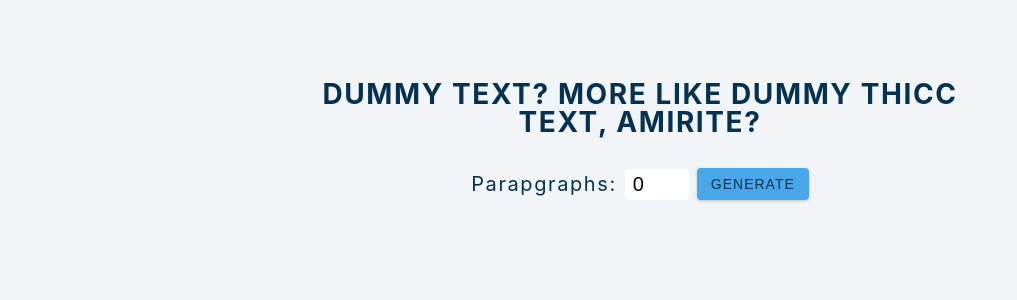
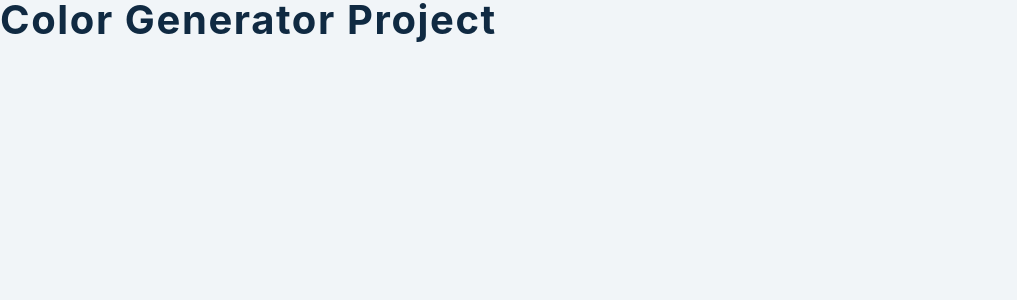
Before and after one commit to babai-1991/ReactProject-Basic, a React (Create React App) app: page / in a window 1280 px wide. Shown: the top 300 px of the page, without its empty margins (0-1017 px from the left). Built offline with nearby package versions, Linux system fonts and the light colour scheme; the HTML template or start-up script is replaced by a standard one.

Commit message:
09-color generator

```diff
--- a/package.json
+++ b/package.json
@@ -10,6 +10,7 @@
     "react-dom": "^17.0.1",
     "react-icons": "^4.2.0",
     "react-scripts": "4.0.0",
+    "values.js": "^2.0.0",
     "web-vitals": "^0.2.4"
   },
   "scripts": {
--- /dev/null
+++ b/src/9-ColorGenerator/App.js
@@ -0,0 +1,11 @@
+import React, { useState } from 'react';
+import SingleColor from './SingleColor';
+import './index.css';
+
+// import Values from 'values.js';
+
+function App() {
+	return <h2>color generator project</h2>;
+}
+
+export default App;
--- /dev/null
+++ b/src/9-ColorGenerator/SingleColor.js
@@ -0,0 +1,8 @@
+import React, { useState, useEffect } from 'react'
+import rgbToHex from './utils'
+
+const SingleColor = () => {
+  return <h4>single color</h4>
+}
+
+export default SingleColor
--- /dev/null
+++ b/src/9-ColorGenerator/index.css
@@ -0,0 +1,216 @@
+/*
+===============
+Variables
+===============
+*/
+
+:root {
+  /* dark shades of primary color*/
+  --clr-primary-1: hsl(205, 86%, 17%);
+  --clr-primary-2: hsl(205, 77%, 27%);
+  --clr-primary-3: hsl(205, 72%, 37%);
+  --clr-primary-4: hsl(205, 63%, 48%);
+  /* primary/main color */
+  --clr-primary-5: hsl(205, 78%, 60%);
+  /* lighter shades of primary color */
+  --clr-primary-6: hsl(205, 89%, 70%);
+  --clr-primary-7: hsl(205, 90%, 76%);
+  --clr-primary-8: hsl(205, 86%, 81%);
+  --clr-primary-9: hsl(205, 90%, 88%);
+  --clr-primary-10: hsl(205, 100%, 96%);
+  /* darkest grey - used for headings */
+  --clr-grey-1: hsl(209, 61%, 16%);
+  --clr-grey-2: hsl(211, 39%, 23%);
+  --clr-grey-3: hsl(209, 34%, 30%);
+  --clr-grey-4: hsl(209, 28%, 39%);
+  /* grey used for paragraphs */
+  --clr-grey-5: hsl(210, 22%, 49%);
+  --clr-grey-6: hsl(209, 23%, 60%);
+  --clr-grey-7: hsl(211, 27%, 70%);
+  --clr-grey-8: hsl(210, 31%, 80%);
+  --clr-grey-9: hsl(212, 33%, 89%);
+  --clr-grey-10: hsl(210, 36%, 96%);
+  --clr-white: #fff;
+  --clr-red-dark: hsl(360, 67%, 44%);
+  --clr-red-light: hsl(360, 71%, 66%);
+  --clr-green-dark: hsl(125, 67%, 44%);
+  --clr-green-light: hsl(125, 71%, 66%);
+  --clr-black: #222;
+  --transition: all 0.3s linear;
+  --spacing: 0.1rem;
+  --radius: 0.25rem;
+  --light-shadow: 0 5px 15px rgba(0, 0, 0, 0.1);
+  --dark-shadow: 0 5px 15px rgba(0, 0, 0, 0.2);
+  --max-width: 1170px;
+  --fixed-width: 620px;
+}
+/*
+===============
+Global Styles
+===============
+*/
+
+*,
+::after,
+::before {
+  margin: 0;
+  padding: 0;
+  box-sizing: border-box;
+}
+body {
+  font-family: -apple-system, BlinkMacSystemFont, 'Segoe UI', Roboto, Oxygen,
+    Ubuntu, Cantarell, 'Open Sans', 'Helvetica Neue', sans-serif;
+  background: var(--clr-grey-10);
+  color: var(--clr-grey-1);
+  line-height: 1.5;
+  font-size: 0.875rem;
+}
+ul {
+  list-style-type: none;
+}
+a {
+  text-decoration: none;
+}
+h1,
+h2,
+h3,
+h4 {
+  letter-spacing: var(--spacing);
+  text-transform: capitalize;
+  line-height: 1.25;
+  margin-bottom: 0.75rem;
+}
+h1 {
+  font-size: 3rem;
+}
+h2 {
+  font-size: 2rem;
+}
+h3 {
+  font-size: 1.25rem;
+}
+h4 {
+  font-size: 0.875rem;
+}
+p {
+  margin-bottom: 1.25rem;
+  color: var(--clr-grey-5);
+}
+@media screen and (min-width: 800px) {
+  h1 {
+    font-size: 4rem;
+  }
+  h2 {
+    font-size: 2.5rem;
+  }
+  h3 {
+    font-size: 1.75rem;
+  }
+  h4 {
+    font-size: 1rem;
+  }
+  body {
+    font-size: 1rem;
+  }
+  h1,
+  h2,
+  h3,
+  h4 {
+    line-height: 1;
+  }
+}
+/*  global classes */
+
+/* section */
+.section {
+  width: 90vw;
+  margin: 0 auto;
+  max-width: var(--max-width);
+}
+
+@media screen and (min-width: 992px) {
+  .section {
+    width: 95vw;
+  }
+}
+
+/*
+===============
+Color Generator
+===============
+*/
+
+.container {
+  text-align: center;
+  display: flex;
+  align-items: center;
+  height: 100px;
+  padding-left: 2rem;
+}
+.container h3 {
+  margin-bottom: 0;
+  margin-right: 2rem;
+}
+
+input {
+  border-color: transparent;
+  padding: 0.5rem 1rem;
+  font-size: 1.2rem;
+  border-top-left-radius: var(--radius);
+  border-bottom-left-radius: var(--radius);
+}
+.btn {
+  background: var(--clr-primary-5);
+  padding: 0.5rem 1rem;
+  font-size: 1.2rem;
+  border-color: transparent;
+  border-top-right-radius: var(--radius);
+  border-bottom-right-radius: var(--radius);
+  text-transform: capitalize;
+  color: var(--clr-white);
+  cursor: pointer;
+}
+@media screen and (max-width: 576px) {
+  .container h3 {
+    font-size: 1rem;
+  }
+  input,
+  .btn {
+    font-size: 0.85rem;
+  }
+}
+input.error {
+  border: 2px solid var(--clr-red-dark);
+}
+.colors {
+  min-height: calc(100vh - 100px);
+  display: grid;
+  grid-template-columns: repeat(auto-fit, minmax(223.33px, 1fr));
+  grid-template-rows: repeat(auto-fit, minmax(96px, 1fr));
+}
+.color {
+  padding: 1rem 2rem;
+  cursor: pointer;
+  font-size: 1rem;
+  text-transform: none;
+}
+.percent-value {
+  margin-bottom: 0;
+  color: var(--clr-grey-1);
+}
+.color-value {
+  color: var(--clr-grey-1);
+  margin-bottom: 0;
+}
+.color-light .color-value {
+  color: var(--clr-white);
+}
+.color-light .percent-value {
+  color: var(--clr-white);
+}
+
+.alert {
+  text-transform: uppercase;
+  font-size: 0.85rem;
+  margin-top: 0.5rem;
+}
--- /dev/null
+++ b/src/9-ColorGenerator/utils.js
@@ -0,0 +1,10 @@
+function componentToHex(c) {
+  var hex = c.toString(16);
+  return hex.length == 1 ? '0' + hex : hex;
+}
+
+function rgbToHex(r, g, b) {
+  return '#' + componentToHex(r) + componentToHex(g) + componentToHex(b);
+}
+
+export default rgbToHex;
--- a/src/App.js
+++ b/src/App.js
@@ -6,7 +6,8 @@
 // import Main from './05-Menu/App';
 // import Main from './06-Tabs/App';
 // import Main from './07-Slider/App';
-import Main from './8-Lorem/App';
+// import Main from './8-Lorem/App';
+import Main from './9-ColorGenerator/App';
 const App = () => {
 	return (
 		<div>
```
Also changed, not shown: 1 other file (tests, documents, lock files or other folders).
